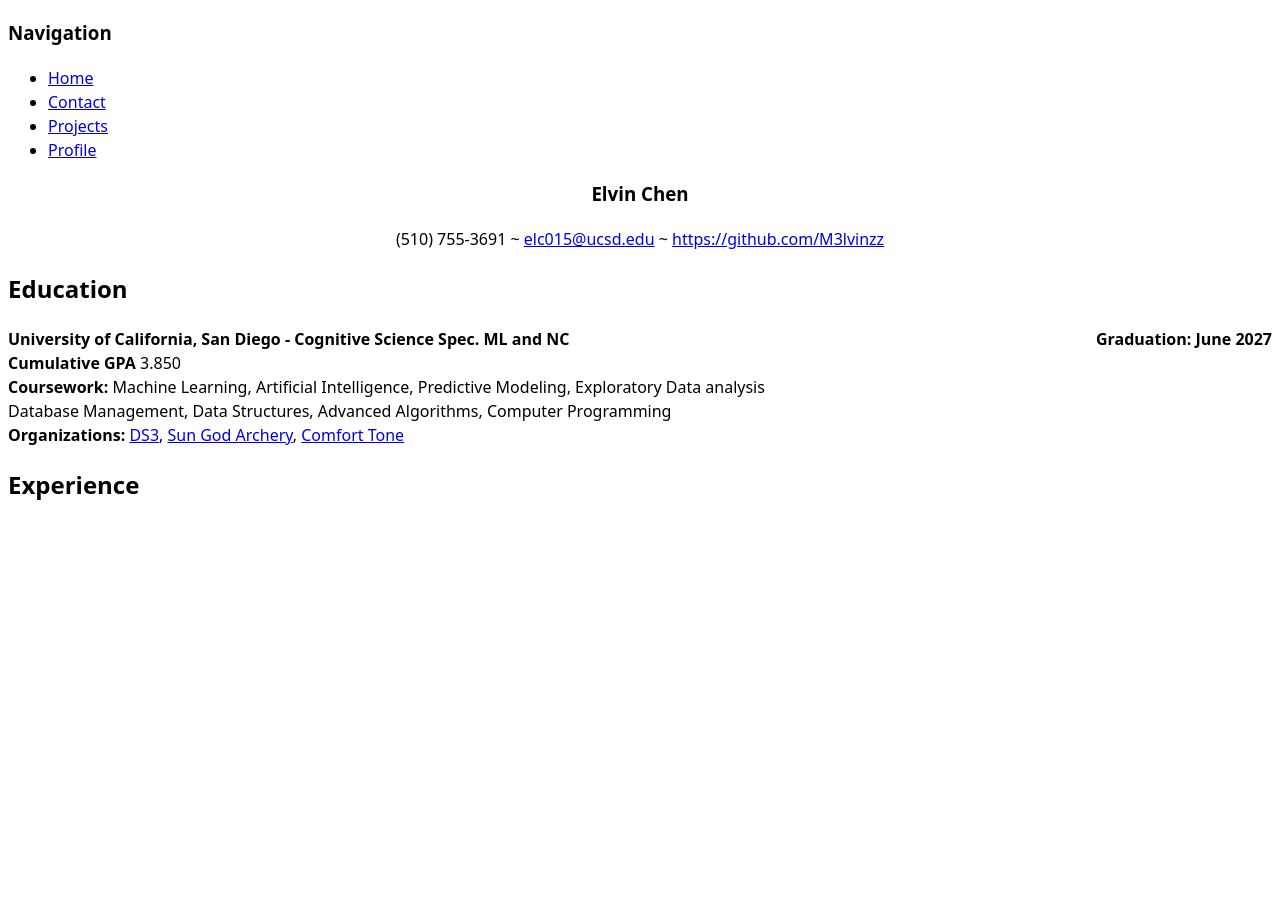
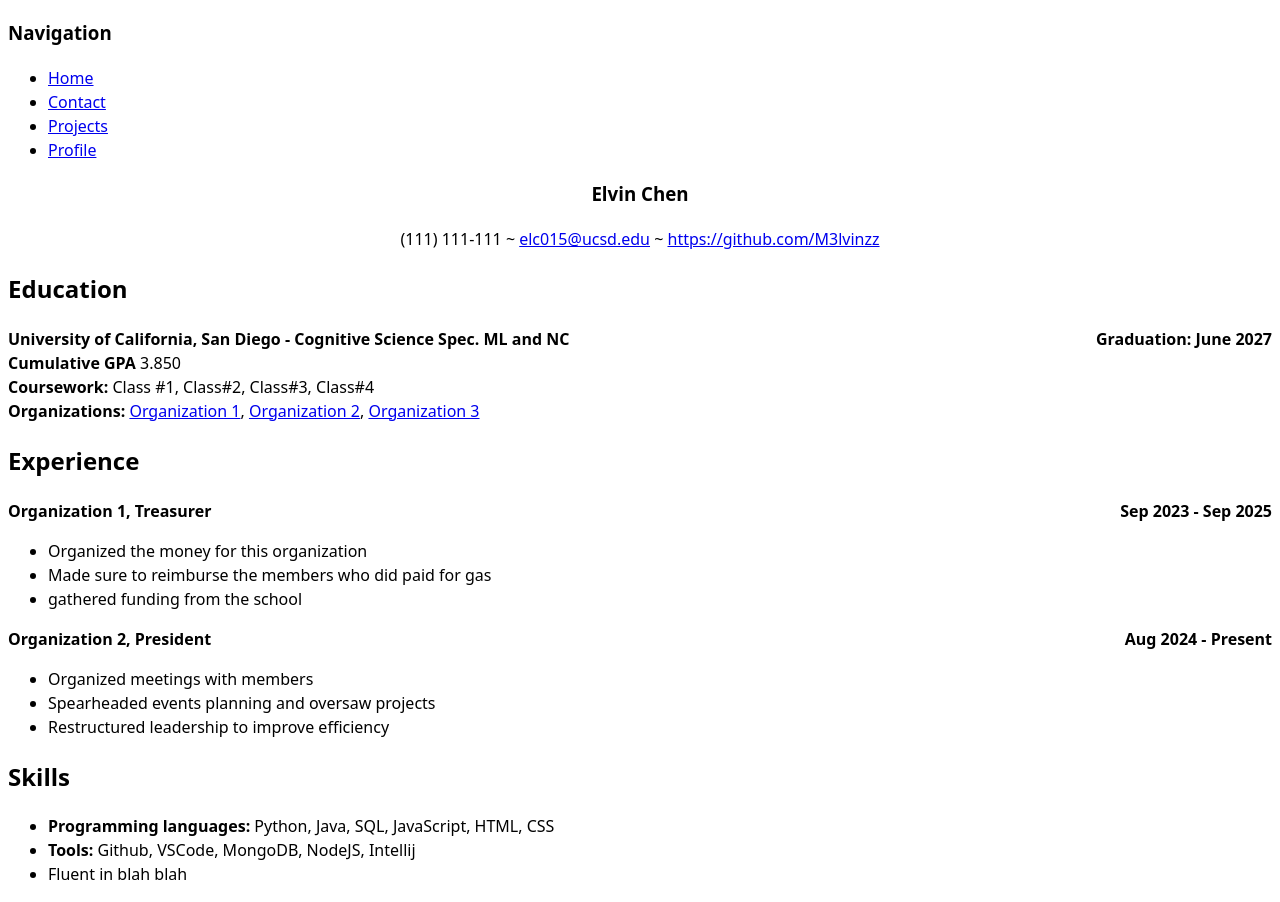
Before and after one commit to M3lvinzz/DSC-106-portfolio, a plain HTML site: page projects/index.html in a window 1280 px wide. Before the commit the page ends 800 px from the top, so only its background shows below. Drawn offline with Linux system fonts and the light colour scheme.

Commit message:
image fixed

```diff
--- a/projects/index.html
+++ b/projects/index.html
@@ -22,7 +22,7 @@
     <article>
         <section class = 'center_align'>
             <h1>Elvin Chen</h1>
-            <p>(510) 755-3691 ~ <a href= "mailto:elc015@ucsd.edu">elc015@ucsd.edu</a> ~ <a href="https://github.com/M3lvinzz" target = '_blank'>https://github.com/M3lvinzz</a></p>
+            <p>(111) 111-111 ~ <a href= "mailto:elc015@ucsd.edu">elc015@ucsd.edu</a> ~ <a href="https://github.com/M3lvinzz" target = '_blank'>https://github.com/M3lvinzz</a></p>
         </section>
 
         <section>
@@ -30,17 +30,43 @@
             <p>
                 <b>University of California, San Diego - Cognitive Science Spec. ML and NC</b> <b class = 'right_align'>Graduation: June 2027</b><br>
                 <b>Cumulative GPA</b> 3.850<br>
-                <b>Coursework:</b> Machine Learning, Artificial Intelligence, Predictive Modeling, Exploratory Data analysis<br>
-                    Database Management, Data Structures, Advanced Algorithms, Computer Programming<br>
+                <b>Coursework:</b> Class #1, Class#2, Class#3, Class#4<br>
                 <b>Organizations:</b>
-                    <a href = "https://www.ds3ucsd.com/" target = '_blank'>DS3</a>,
-                    <a href = "https://www.sungodarchery.org/" target = '_blank'>Sun God Archery</a>,
-                    <a href = "https://studentorg.ucsd.edu/Home/Details/16061" target = '_blank'>Comfort Tone</a>
+                    <a href = "http://google.com/" target = '_blank'>Organization 1</a>,
+                    <a href = "http://google.com/" target = '_blank'>Organization 2</a>,
+                    <a href = "http://google.com/" target = '_blank'>Organization 3</a>
             </p>
         </section>
 
         <section>
             <h2>Experience</h2>
+            <p>
+                <b>Organization 1, Treasurer</b> <b class = 'right_align'>Sep 2023 - Sep 2025</b><br>
+                <ul>
+                    <li>Organized the money for this organization</li>
+                    <li>Made sure to reimburse the members who did paid for gas</li>
+                    <li>gathered funding from the school</li>
+                </ul>
+            </p>
+            <p>
+                <b>Organization 2, President</b> <b class = 'right_align'>Aug 2024 - Present</b><br>
+                <ul>
+                    <li>Organized meetings with members</li>
+                    <li>Spearheaded events planning and oversaw projects</li>
+                    <li>Restructured leadership to improve efficiency</li>
+                </ul>
+            </p>
+        </section>
+
+        <section>
+            <h2>Skills</h2>
+            <p>
+                <ul>
+                    <li><b>Programming languages:</b> Python, Java, SQL, JavaScript, HTML, CSS</li>
+                    <li><b>Tools:</b> Github, VSCode, MongoDB, NodeJS, Intellij</li>
+                    <li>Fluent in blah blah</li>
+                </ul>
+            </p>
         </section>
     </article>
 </body>
```
Also changed, not shown: index.html (+2 -2 lines).
